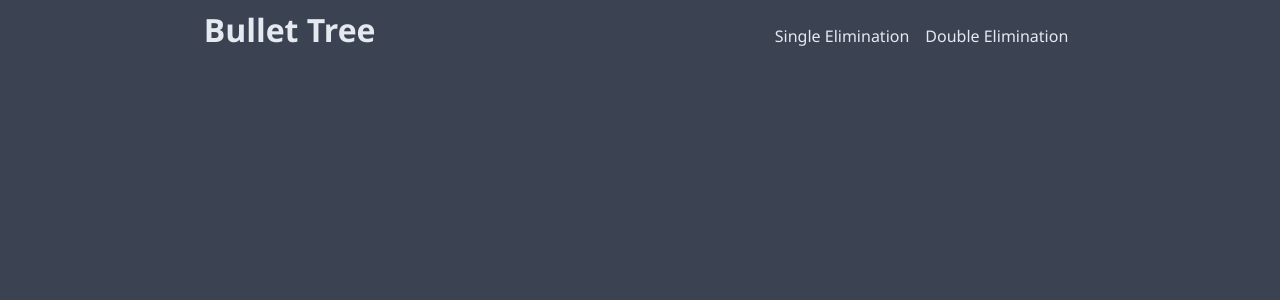
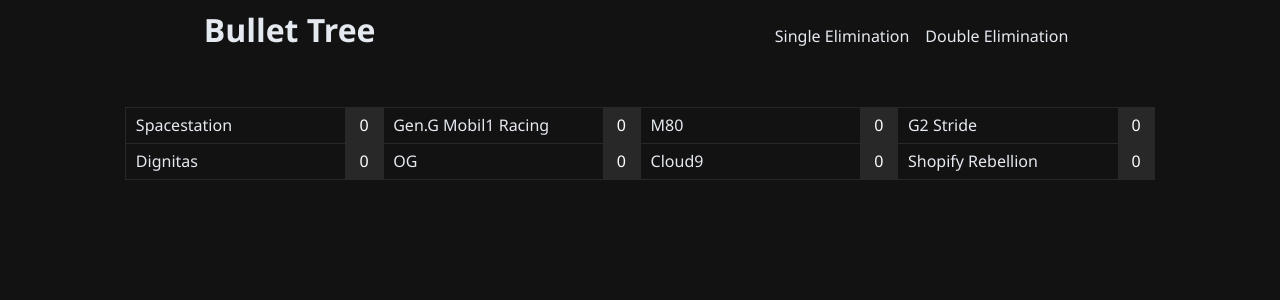
Before and after one commit to peteryn/BulletTree, an Angular app: page / in a window 1280 px wide. Shown: the top 300 px of the page. Built offline with nearby package versions, Linux system fonts and the light colour scheme.

Commit message:
Add match component

```diff
--- a/angular.json
+++ b/angular.json
@@ -2,7 +2,8 @@
   "$schema": "./node_modules/@angular/cli/lib/config/schema.json",
   "version": 1,
   "cli": {
-    "packageManager": "npm"
+    "packageManager": "npm",
+    "analytics": false
   },
   "newProjectRoot": "projects",
   "projects": {
--- a/src/app/app.component.css
+++ b/src/app/app.component.css
@@ -0,0 +1,6 @@
+main {
+    display: flex;
+    justify-content: center;
+    color: #e5e9f0;
+    margin-top: 3em;
+}
--- a/src/app/app.component.html
+++ b/src/app/app.component.html
@@ -1 +1,9 @@
 <app-navbar></app-navbar>
+
+<main>
+	<!-- <app-match [team1]="teams[0]" [team2]="teams[1]"></app-match>
+	<app-match [team1]="teams[2]" [team2]="teams[3]"></app-match> -->
+	<ng-container *ngFor="let match of matchups">
+		<app-match [team1]="match.team1" [team2]="match.team2"></app-match>
+	</ng-container>
+</main>
--- a/src/app/app.component.ts
+++ b/src/app/app.component.ts
@@ -1,14 +1,42 @@
 import { Component } from '@angular/core';
 import { RouterOutlet } from '@angular/router';
 import { NavbarComponent } from './navbar/navbar.component';
+import { MatchComponent } from './match/match.component';
+import { Match } from './match';
+import { CommonModule } from '@angular/common';
 
 @Component({
 	selector: 'app-root',
 	standalone: true,
-	imports: [RouterOutlet, NavbarComponent],
+	imports: [RouterOutlet, NavbarComponent, MatchComponent, CommonModule],
 	templateUrl: './app.component.html',
 	styleUrl: './app.component.css',
 })
 export class AppComponent {
 	title = 'bulletTree';
+
+	team1 = 'Spacestation';
+	team2 = 'Dignitas';
+
+	teams = [
+		'Spacestation',
+		'Dignitas',
+		'Gen.G Mobil1 Racing',
+		'OG',
+		'M80',
+		'Cloud9',
+		'G2 Stride',
+		'Shopify Rebellion',
+	];
+
+	matchups: Match[] = [];
+
+	constructor() {
+		for (let i = 0; i < this.teams.length; i += 2) {
+			this.matchups.push({
+				team1: this.teams[i],
+				team2: this.teams[i + 1],
+			});
+		}
+	}
 }
--- /dev/null
+++ b/src/app/match.ts
@@ -0,0 +1,4 @@
+export interface Match {
+	team1: string;
+	team2: string;
+}
--- /dev/null
+++ b/src/app/match/match.component.css
@@ -0,0 +1,30 @@
+table,
+td {
+	border-collapse: collapse;
+	border: 1px solid #282828;
+}
+
+td {
+	padding: 0.4em 0.6em;
+}
+
+.team {
+	width: 200px;
+}
+
+.score {
+	background-color: #282828;
+}
+
+input {
+	font-size: medium;
+	width: 16px;
+	color: white;
+	background-color: #282828;
+	border: none;
+	text-align: center;
+}
+
+.winner {
+	font-weight: 700;
+}
--- /dev/null
+++ b/src/app/match/match.component.html
@@ -0,0 +1,34 @@
+<table>
+	<tr>
+		<td class="team" [class.winner]="team1Score > team2Score">
+			{{ team1 }}
+		</td>
+		<td class="score">
+			<input
+				type="text"
+				name="team1Score"
+				id=""
+				value="{{ team1Score }}"
+				(change)="update(team1ScoreInput.value, team2ScoreInput.value)"
+				#team1ScoreInput
+				[class.winner]="team1Score > team2Score"
+			/>
+		</td>
+	</tr>
+	<tr>
+		<td class="team" [class.winner]="team1Score < team2Score">
+			{{ team2 }}
+		</td>
+		<td class="score">
+			<input
+				type="text"
+				name="team2Score"
+				id=""
+				value="{{ team2Score }}"
+				(change)="update(team1ScoreInput.value, team2ScoreInput.value)"
+				#team2ScoreInput
+				[class.winner]="team1Score < team2Score"
+			/>
+		</td>
+	</tr>
+</table>
--- /dev/null
+++ b/src/app/match/match.component.ts
@@ -0,0 +1,29 @@
+import { Component, Input } from '@angular/core';
+
+@Component({
+	selector: 'app-match',
+	standalone: true,
+	imports: [],
+	templateUrl: './match.component.html',
+	styleUrl: './match.component.css',
+})
+export class MatchComponent {
+	@Input() team1: string = '';
+	@Input() team2: string = '';
+
+	team1Score: number = 0;
+	team2Score: number = 0;
+
+	update(t1Score: string, t2Score: string) {
+		this.team1Score = parseInt(t1Score);
+		this.team2Score = parseInt(t2Score);
+		console.log(`${this.team1Score} : ${this.team2Score}`);
+		if (this.team1Score > this.team2Score) {
+			console.log(`${this.team1} is winning`);
+		} else if (this.team1Score < this.team2Score) {
+			console.log(`${this.team2} is winning`);
+		} else {
+			console.log('The series is tied');
+		}
+	}
+}
--- a/src/styles.css
+++ b/src/styles.css
@@ -6,5 +6,5 @@
 }
 
 body {
-	background-color: #3b4252;
+	background-color: #121212;
 }
```
Also changed, not shown: 1 other file (tests, documents, lock files or other folders).
